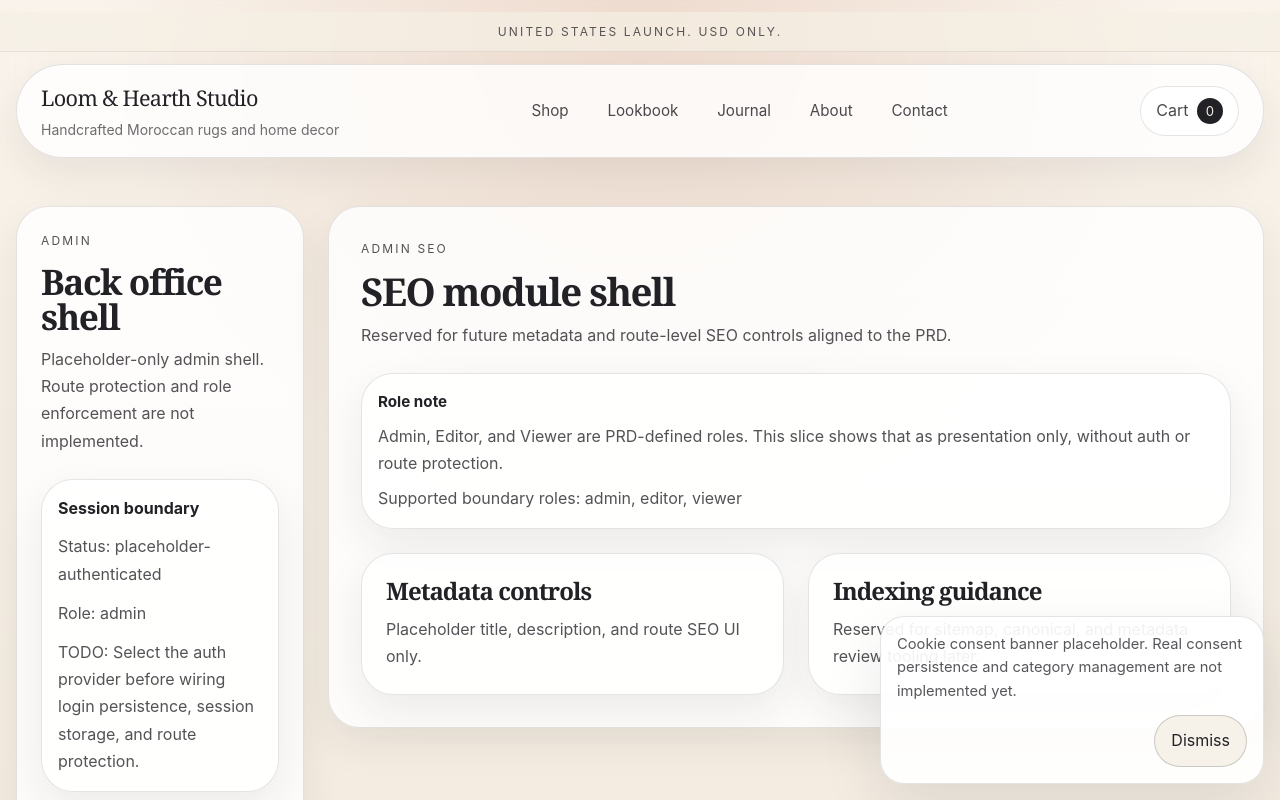
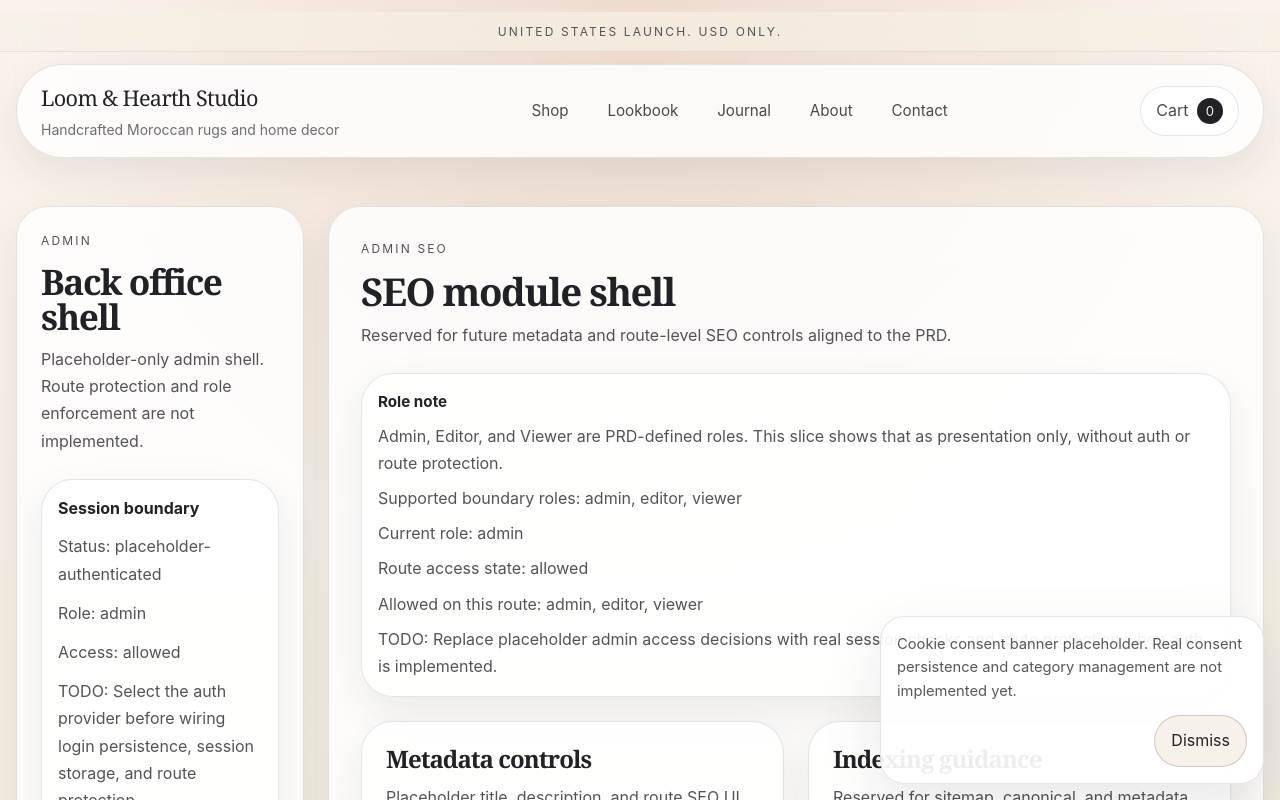
Before and after one commit to Riad-Rug/loom-hearth-studio, a Next.js app: page /admin/seo in a window 1280 px wide. Shown: the top 800 px of the page. Built offline with nearby package versions, Linux system fonts and the light colour scheme.

Commit message:
feat: add admin role gating foundations

```diff
--- a/features/admin/admin-module-page-view.tsx
+++ b/features/admin/admin-module-page-view.tsx
@@ -1,5 +1,5 @@
 import { adminModules, type AdminModuleKey } from "@/features/admin/admin-data";
-import { authConfig } from "@/lib/auth";
+import { adminGuardTodo, authConfig, getAdminAccessDecision } from "@/lib/auth";
 
 import styles from "./admin.module.css";
 
@@ -9,6 +9,14 @@ type AdminModulePageViewProps = {
 
 export function AdminModulePageView({ moduleKey }: AdminModulePageViewProps) {
   const module = adminModules[moduleKey];
+  const accessDecision = getAdminAccessDecision({
+    user: {
+      id: "admin-session-placeholder",
+      email: "admin@example.com",
+      role: "admin",
+    },
+    moduleKey,
+  });
 
   return (
     <section className={styles.moduleShell}>
@@ -25,8 +33,13 @@ export function AdminModulePageView({ moduleKey }: AdminModulePageViewProps) {
           presentation only, without auth or route protection.
         </span>
         <span>Supported boundary roles: {authConfig.admin.roles.join(", ")}</span>
+        <span>Current role: {accessDecision.currentRole ?? "none"}</span>
+        <span>Route access state: {accessDecision.status}</span>
+        <span>Allowed on this route: {accessDecision.allowedRoles.join(", ")}</span>
+        <span>{adminGuardTodo}</span>
       </div>
 
+      {accessDecision.status === "allowed" ? (
         <div className={styles.cardGrid}>
           {module.cards.map((card) => (
             <article key={card.title} className={styles.card}>
@@ -35,6 +48,15 @@ export function AdminModulePageView({ moduleKey }: AdminModulePageViewProps) {
             </article>
           ))}
         </div>
+      ) : (
+        <div className={styles.gatePanel}>
+          <strong>Route gate placeholder</strong>
+          <p>
+            This admin route is reserved for authenticated back-office users whose role is
+            allowed by the boundary configuration.
+          </p>
+        </div>
+      )}
     </section>
   );
 }
--- a/features/admin/admin-shell.tsx
+++ b/features/admin/admin-shell.tsx
@@ -3,7 +3,7 @@ import type { Route } from "next";
 import Link from "next/link";
 
 import { adminNav } from "@/features/admin/admin-data";
-import { createAuthSessionState, createSessionSummary } from "@/lib/auth";
+import { adminGuardTodo, getAdminAccessDecision } from "@/lib/auth";
 
 import styles from "./admin.module.css";
 
@@ -12,16 +12,14 @@ type AdminShellProps = {
 };
 
 export function AdminShell({ children }: AdminShellProps) {
-  const sessionSummary = createSessionSummary(
-    createAuthSessionState(
-      {
-        id: "admin-session-placeholder",
-        email: "admin@example.com",
-        role: "admin",
-      },
-      "admin",
-    ),
-  );
+  const accessDecision = getAdminAccessDecision({
+    user: {
+      id: "admin-session-placeholder",
+      email: "admin@example.com",
+      role: "admin",
+    },
+    moduleKey: "dashboard",
+  });
 
   return (
     <div className={styles.page}>
@@ -36,9 +34,11 @@ export function AdminShell({ children }: AdminShellProps) {
         </div>
         <div className={styles.sessionPanel}>
           <strong>Session boundary</strong>
-          <span>Status: {sessionSummary.status}</span>
-          <span>Role: {sessionSummary.roleLabel}</span>
-          <span>{sessionSummary.todo}</span>
+          <span>Status: {accessDecision.sessionSummary.status}</span>
+          <span>Role: {accessDecision.sessionSummary.roleLabel}</span>
+          <span>Access: {accessDecision.status}</span>
+          <span>{accessDecision.sessionSummary.todo}</span>
+          <span>{adminGuardTodo}</span>
         </div>
         <nav className={styles.nav} aria-label="Admin navigation">
           {adminNav.map((item) => (
@@ -48,7 +48,19 @@ export function AdminShell({ children }: AdminShellProps) {
           ))}
         </nav>
       </aside>
-      <div className={styles.content}>{children}</div>
+      <div className={styles.content}>
+        {accessDecision.status === "allowed" ? (
+          children
+        ) : (
+          <section className={styles.gatePanel}>
+            <strong>Admin access placeholder gate</strong>
+            <p>
+              Admin routes require a placeholder-authenticated admin surface session with a
+              supported PRD role.
+            </p>
+          </section>
+        )}
+      </div>
     </div>
   );
 }
--- a/features/admin/admin.module.css
+++ b/features/admin/admin.module.css
@@ -10,7 +10,8 @@
 .moduleShell,
 .roleNote,
 .card,
-.sessionPanel {
+.sessionPanel,
+.gatePanel {
   border: 1px solid var(--color-border);
   border-radius: var(--radius-xl);
   background: rgba(255, 255, 255, 0.82);
@@ -105,6 +106,22 @@
   padding: var(--space-4);
 }
 
+.gatePanel {
+  display: grid;
+  gap: var(--space-3);
+  padding: var(--space-5);
+}
+
+.gatePanel strong,
+.gatePanel p {
+  margin: 0;
+}
+
+.gatePanel p {
+  color: rgba(34, 33, 38, 0.78);
+  line-height: 1.7;
+}
+
 .sessionPanel strong,
 .sessionPanel span {
   margin: 0;
--- /dev/null
+++ b/lib/auth/guards.ts
@@ -0,0 +1,59 @@
+import type { AdminModuleKey } from "@/features/admin/admin-data";
+import { supportedAdminRoles } from "@/lib/auth/config";
+import { createAuthSessionState, createSessionSummary } from "@/lib/auth/helpers";
+import type { AuthenticatedUser } from "@/lib/auth/types";
+import type { AdminRole } from "@/types/domain";
+
+export type AdminAccessDecision = {
+  status: "allowed" | "requires-auth" | "requires-role";
+  allowedRoles: readonly AdminRole[];
+  currentRole?: AdminRole;
+  sessionSummary: ReturnType<typeof createSessionSummary>;
+};
+
+const adminModuleAllowedRoles: Record<AdminModuleKey, readonly AdminRole[]> = {
+  dashboard: supportedAdminRoles,
+  products: supportedAdminRoles,
+  orders: supportedAdminRoles,
+  customers: supportedAdminRoles,
+  blog: supportedAdminRoles,
+  newsletter: supportedAdminRoles,
+  promos: supportedAdminRoles,
+  seo: supportedAdminRoles,
+  analytics: supportedAdminRoles,
+};
+
+export function getAdminAccessDecision(input: {
+  user: AuthenticatedUser | null;
+  moduleKey: AdminModuleKey;
+}): AdminAccessDecision {
+  const sessionSummary = createSessionSummary(createAuthSessionState(input.user, "admin"));
+  const allowedRoles = adminModuleAllowedRoles[input.moduleKey];
+
+  if (!input.user) {
+    return {
+      status: "requires-auth",
+      allowedRoles,
+      sessionSummary,
+    };
+  }
+
+  if (!input.user.role || !allowedRoles.includes(input.user.role)) {
+    return {
+      status: "requires-role",
+      allowedRoles,
+      currentRole: input.user.role,
+      sessionSummary,
+    };
+  }
+
+  return {
+    status: "allowed",
+    allowedRoles,
+    currentRole: input.user.role,
+    sessionSummary,
+  };
+}
+
+export const adminGuardTodo =
+  "TODO: Replace placeholder admin access decisions with real session checks and route protection when auth is implemented.";
--- a/lib/auth/index.ts
+++ b/lib/auth/index.ts
@@ -1,3 +1,4 @@
 export * from "@/lib/auth/config";
+export * from "@/lib/auth/guards";
 export * from "@/lib/auth/helpers";
 export * from "@/lib/auth/types";
```
Lines whose indentation alone changed are shown as unchanged.
